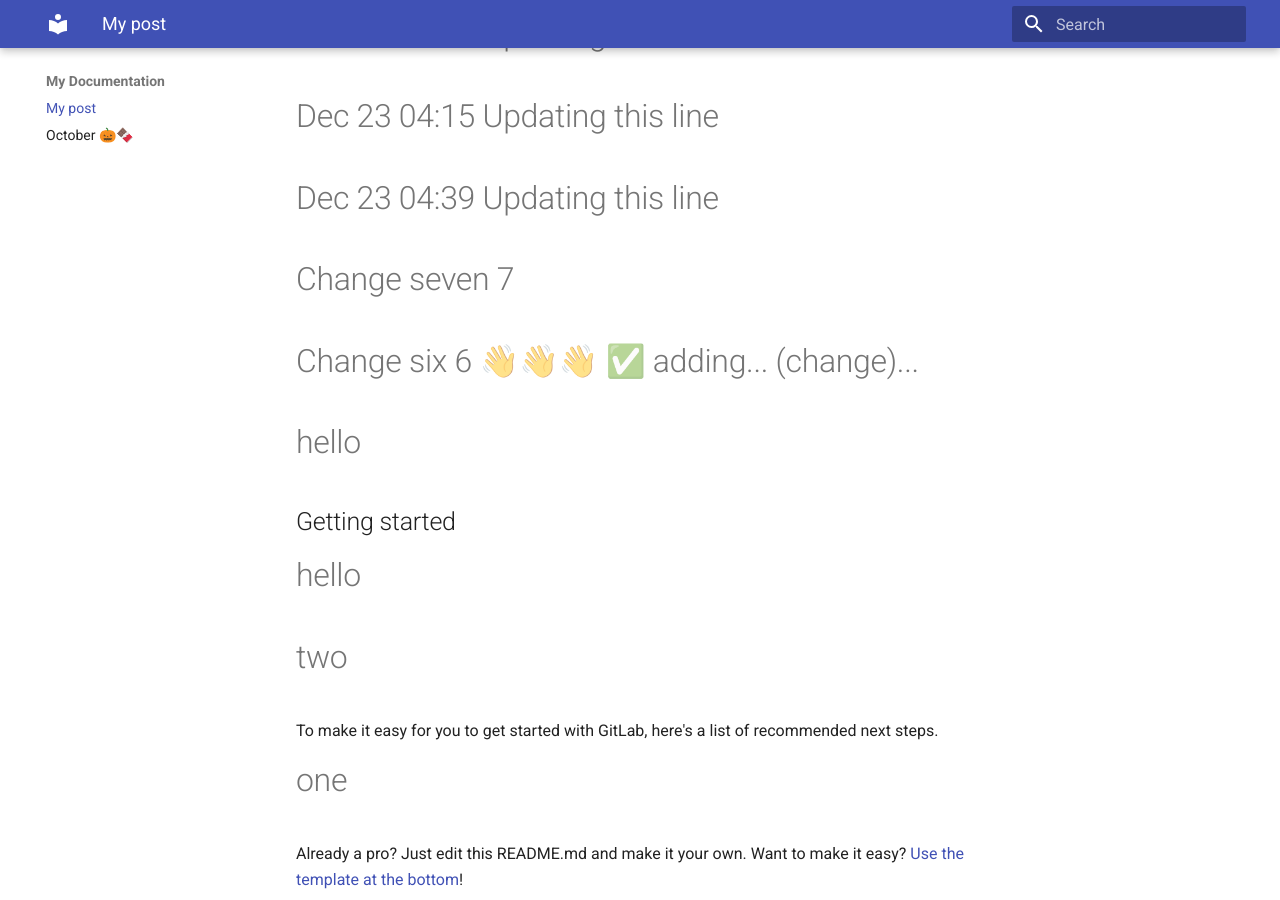
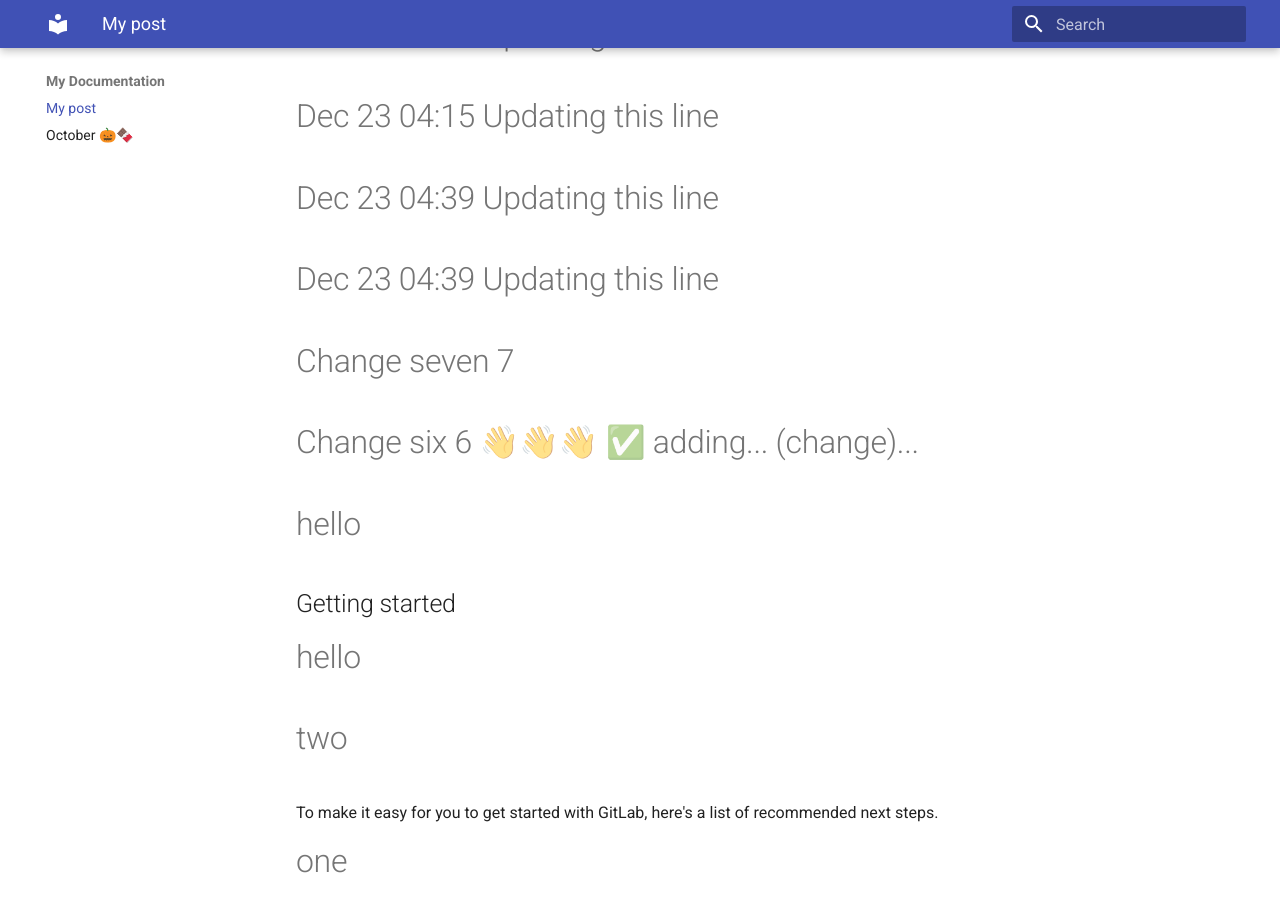
Before and after one commit to Code-dot-mil/two-steps-eval, an MkDocs documentation site: the page built from docs/index.md, in a window 1280 px wide and 900 px high, scrolled down 410 px. Built offline with MkDocs 1.6.1 and Material for MkDocs 9.7.7, drawn with Linux system fonts in a browser that asks for light colours.

```diff
--- a/docs/index.md
+++ b/docs/index.md
@@ -8,6 +8,7 @@
 # Dec 22 12:17 Updating this line
 # Dec 23 01:38 Updating this line
 # Dec 23 04:15 Updating this line
+# Dec 23 04:39 Updating this line
 # Dec 23 04:39 Updating this line
 
 
```
